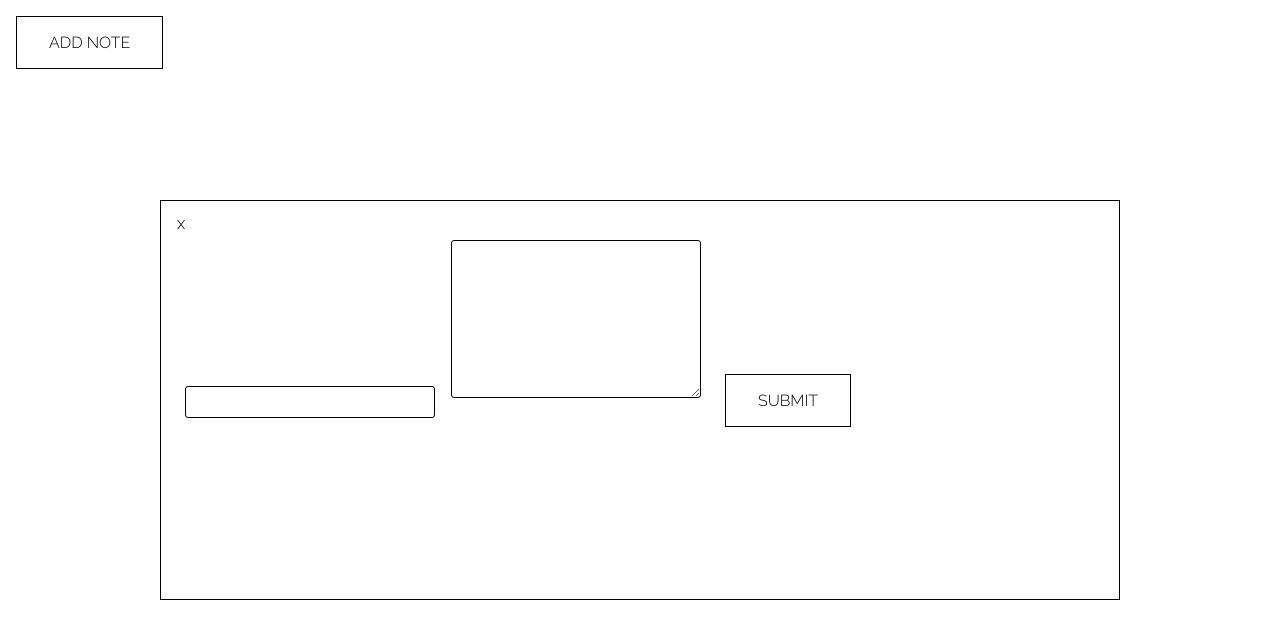
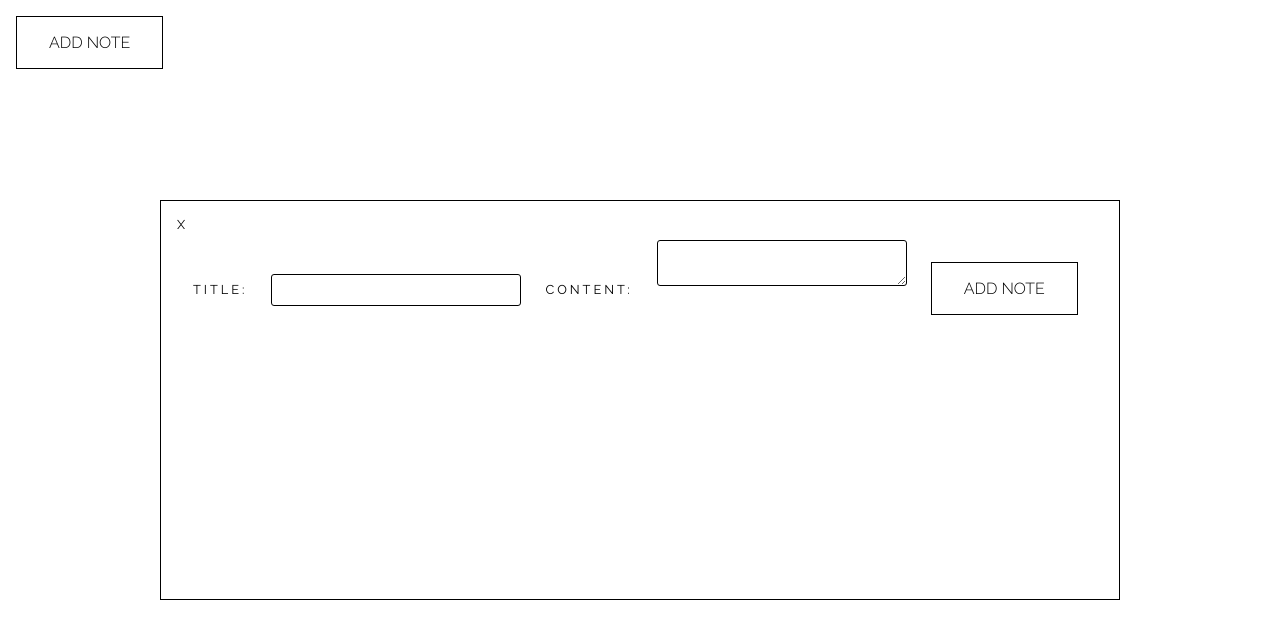
Before and after one commit to ka1x/sticky-notes-v2, a React (Vite) app: page / in a window 1280 px wide. Both pictures are taken after a click on the button "ADD NOTE". Shown: the top 638 px of the page. Built offline with nearby package versions, Linux system fonts and the light colour scheme.

Commit message:
implement edit

```diff
--- a/src/App.jsx
+++ b/src/App.jsx
@@ -6,6 +6,9 @@ function App() {
 
    const [openForm, setOpenForm] = useState(false);
 
+   const [isEdited, setIsEdited] = useState(false);
+   const [editedNote, setEditedNote] = useState('');
+
    // saving in local storgae
    useEffect(() => {
       localStorage.setItem('notes', JSON.stringify(notes));
@@ -13,13 +16,26 @@ function App() {
 
    //creates new note
    const createNew = (item) => {
+      if (isEdited) {
          const newNote = {
             title: item.title,
             content: item.content,
-         date: item.date,
+            date: editedNote.date,
+            id: item.id,
+
+         };
+         return newNote;
+      } else {
+         const date = new Date();
+         const newNote = {
+            title: item.title,
+            content: item.content,
+            date: date,
             id: item.id,
          };
          return newNote;
+      }
+
    };
 
    // adds new note to notes
@@ -50,11 +66,19 @@ function App() {
             addNote={addNote}
             isOpened={openForm}
             setIsOpened={setOpenForm}
+            setEditedNote={setEditedNote}
+            editedNote={editedNote}
+            isEdited={isEdited}
+            setIsEdited={setIsEdited}
+            onEdit={editNote}
          />
          <NoteGallery
             notes={notes}
             onEdit={editNote}
             onDelete={deleteNote}
+            setEditedNote={setEditedNote}
+            setIsEdited={setIsEdited}
+            setOpenForm={setOpenForm}
          />
       </>
    );
--- a/src/components/AddForm.jsx
+++ b/src/components/AddForm.jsx
@@ -1,53 +1,71 @@
-import React, {useState} from 'react';
+import React, {useEffect, useState} from 'react';
 import uuid from 'react-uuid';
 
 import '../styles/add-form.css';
 
-const AddForm = ({addNote, isOpened, setIsOpened}) => {
+const AddForm = ({addNote, isOpened, setIsOpened, setEditedNote, editedNote, isEdited, setIsEdited,onEdit}) => {
    const [title, setTitle] = useState('');
    const [content, setContent] = useState('');
+
+   const passEditData = () => {
+      if (editedNote && isEdited) {
+         setTitle(editedNote.title);
+         setContent(editedNote.content);
+      }
+   };
+
+   useEffect(() => {
+      passEditData();
+   }, [isEdited, editedNote]);
 
    const handleSubmit = (e) => {
       e.preventDefault();
 
+      if (isEdited) {
+         const id = editedNote.id;
+         onEdit({id, content, title});
+      } else {
          //if adding new
-      const date = new Date();
          const id = uuid();
-      addNote({id, date, content, title});
+         addNote({id, content, title});
+      }
 
-      setIsOpened(false)
+      handleClose();
    };
+
+   const handleClose = () => {
+
+      if (isEdited) {
+         setIsEdited(false)
+         setEditedNote('')
+      }
+
+      setContent('')
+      setTitle('')
+      setIsOpened(false);
+   }
 
    return (
       <div className={isOpened ? 'window visible' : 'window hidden'}>
-         <p onClick={()=>setIsOpened(false)}>X</p>
-         <>
-            <form
-               onSubmit={handleSubmit}
-               className='add-form'
-            >
+         <p onClick={()=>handleClose()}>X</p>
+         <form onSubmit={handleSubmit}>
+            <label htmlFor='title'>Title:</label>
             <input
                type='text'
-                  name='title'
                id='title'
+               value={title}
                onChange={(e) => setTitle(e.target.value)}
-                  value={title}
             />
+
+            <label htmlFor='content'>Content:</label>
             <textarea
-                  name='content'
                id='content'
-                  cols='30'
-                  rows='10'
                value={content}
                onChange={(e) => setContent(e.target.value)}
             ></textarea>
 
-               <input
-                  type='submit'
-                  value='submit'
-               />
+            <button type='submit'>{isEdited ? 'Save Changes' : 'Add Note'}</button>
          </form>
-         </>
       </div>
    );
 };
--- a/src/components/Note.jsx
+++ b/src/components/Note.jsx
@@ -1,12 +1,15 @@
 import React from 'react';
 import '../styles/note.css';
 
-const Note = ({key, note}) => {
+const Note = ({note}) => {
+
+
    return (
       <>
          <p>title:{note.title}</p>
-         {/* <p>date:{note.date}</p> */}
-         <p>content:{note.content}</p>
+         <p className="note-meta">{new Date(note.date).toLocaleDateString('en-US', { weekday: 'long', month: 'short', day: 'numeric', hour: 'numeric', minute: 'numeric' })}</p>
+         {/* <p>content:{note.content}</p> */}
+         <p>{note.content && note.content.length > 100 ? note.content.substr(0, 100) + '...' : note.content}</p>
       </>
    );
 };
--- a/src/components/NoteFull.jsx
+++ b/src/components/NoteFull.jsx
@@ -1,7 +1,14 @@
 import React from 'react';
 import '../styles/add-form.css';
 
-const NoteFull = ({isOpened, setIsOpened, note, onEdit, onDelete}) => {
+const NoteFull = ({isOpened, setIsOpened, note, onDelete,setEditedNote, setIsEdited, setOpenForm }) => {
+   const handleEdit = () => {
+		setEditedNote(note)
+		setIsEdited(true)
+      setIsOpened(false)
+      setOpenForm(true)
+	};
+
    const handleDelete = () => {
       onDelete(note.id);
       setIsOpened(false);
@@ -18,7 +25,10 @@ const NoteFull = ({isOpened, setIsOpened, note, onEdit, onDelete}) => {
                className='fa-solid fa-trash'
                onClick={() => handleDelete()}
             ></i>
-            <i className='fa-solid fa-pen-to-square'></i>
+            <i
+               className='fa-solid fa-pen-to-square'
+               onClick={() => handleEdit()}
+            ></i>
          </div>
       </>
    );
--- a/src/components/NoteGallery.jsx
+++ b/src/components/NoteGallery.jsx
@@ -2,7 +2,7 @@ import React, {useState} from 'react';
 import {Note, NoteFull} from '.';
 import '../styles/note.css';
 
-const NoteGallery = ({notes, onEdit, onDelete}) => {
+const NoteGallery = ({notes, onEdit, onDelete, setEditedNote, setIsEdited, setOpenForm}) => {
    const [seletedNote, setSeletedNote] = useState('');
    const [openNote, setOpenNote] = useState(false);
 
@@ -11,10 +11,13 @@ const NoteGallery = ({notes, onEdit, onDelete}) => {
       setOpenNote(true);
    };
 
+
    return (
       <>
          <div className='note-gallery'>
-            {notes.map((item, i) => (
+            {notes
+            .sort((a, b) => new Date(b.date) - new Date(a.date))
+            .map((item, i) => (
                <div
                   className='note'
                   onClick={() => handleItemClick(item)}
@@ -30,6 +33,9 @@ const NoteGallery = ({notes, onEdit, onDelete}) => {
                note={seletedNote}
                onEdit={onEdit}
                onDelete={onDelete}
+               setEditedNote={setEditedNote}
+               setIsEdited={setIsEdited}
+               setOpenForm={setOpenForm}
             />
          </div>
       </>
--- a/src/styles/note.css
+++ b/src/styles/note.css
@@ -1,6 +1,8 @@
 
 .note{
 	border: 2px solid black;
-	width: 200px;
+	width: 400px;
+	display: flex;gap: 20px;flex-direction: column;
 	margin: 2rem;
+	padding: 2rem;
 }
```
Lines whose indentation alone changed are shown as unchanged.
